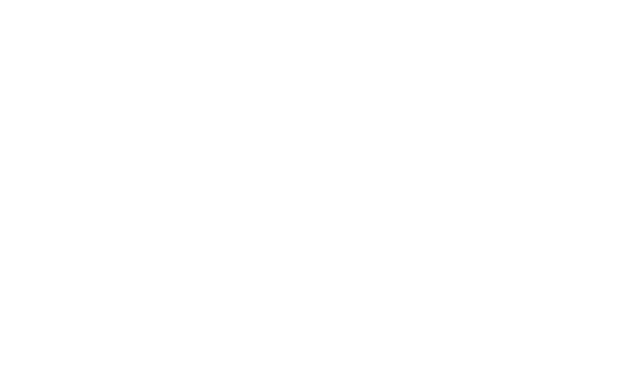
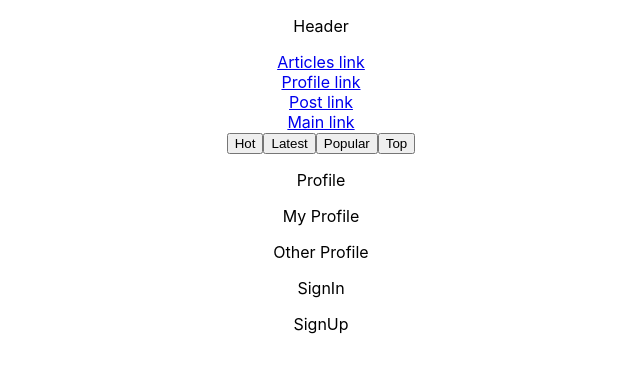
Before and after one commit to maddierosecodes/nc-news, a React (Create React App) app: page /profile/1 in a window 1280 px wide. Shown: the top 372 px of the page, without its empty margins (319-959 px from the left). Built offline with nearby package versions, Linux system fonts and the light colour scheme.

Commit message:
Linking working

```diff
--- a/package.json
+++ b/package.json
@@ -8,6 +8,7 @@
     "@testing-library/user-event": "^12.8.3",
     "react": "^17.0.2",
     "react-dom": "^17.0.2",
+    "react-router-dom": "^5.2.1",
     "react-scripts": "4.0.3",
     "web-vitals": "^1.1.2"
   },
--- a/src/App.js
+++ b/src/App.js
@@ -1,9 +1,58 @@
+// Styles
 import './App.css';
+// Components
+import Header from './Components/Header';
+import Main from './Components/Main';
+import Post from './Components/Post';
+import Article from './Components/Article';
+import { ContainerProvider } from './Components/Container';
+import Profile from './Components/Profile';
+// Package Imports
+import { BrowserRouter as Router, Switch, Route } from 'react-router-dom';
+import { useState, useEffect } from 'react';
 
 function App() {
-  return <div className="App">
-
-  </div>;
+  //States
+  const [currentFilter, setCurrentFilter] = useState({
+    sort: 'DESC',
+    sortBy: 'date',
+    votes: 10
+  });
+  const [latest, setLatest] = useState([
+    { text: 'Welcome to NC News!', link: '/' },
+    { text: 'Bear Attacks Superfan', link: '/profile' }
+  ]);
+  const [categories, setCategories] = useState(['none']);
+  const [currentUser, setCurrentUser] = useState({ username: 'signedOut' });
+  // HTML
+  return (
+    <div className="App">
+      <Router>
+        <Header
+          setCurrentFilter={setCurrentFilter}
+          categories={categories}
+          currentUser={currentUser}
+          latest={latest}
+        />
+        <ContainerProvider setCurrentFilter={setCurrentFilter}>
+          <Switch>
+            <Route exact path="/">
+              <Main />
+            </Route>
+            <Route exact path="/profile/:username">
+              <Profile />
+            </Route>
+            <Route exact path="/articles/:article">
+              <Article />
+            </Route>
+            <Route exact path="/post">
+              <Post />
+            </Route>
+          </Switch>
+        </ContainerProvider>
+      </Router>
+    </div>
+  );
 }
 
 export default App;
--- a/src/Components/Article.js
+++ b/src/Components/Article.js
@@ -0,0 +1,10 @@
+
+const Article = () => {
+  return (
+    <div className="article">
+      <p>Article</p>
+    </div>
+  );
+};
+
+export default Article;
--- a/src/Components/Container.js
+++ b/src/Components/Container.js
@@ -0,0 +1,78 @@
+import { createContext, useState } from 'react';
+
+export const ContainerContext = createContext();
+
+export const ContainerProvider = ({ children, setFilter }) => {
+  const [showTabs, setShowTabs] = useState('show');
+
+  const switchShowTabs = () => {
+    setShowTabs((currTabs) => (currTabs === 'show' ? 'hide' : 'show'));
+  };
+
+  return (
+    <ContainerContext.Provider
+      value={{ showTabs, setShowTabs, switchShowTabs }}>
+      <div className="container">
+        <div className="container__buttonBar">
+          <button
+            className="container__buttonBar__tablinks tablinks--hot"
+            disabled={showTabs === 'show' ? false : true}
+            onclick={() => {
+              setFilter(() => {
+                return {
+                  sort: 'DESC',
+                  sortBy: 'date',
+                  votes: 10
+                };
+              });
+            }}>
+            {showTabs === 'show' ? 'Hot' : ''}
+          </button>
+          <button
+            className="container__buttonBar__tablinks tablinks--hot"
+            disabled={showTabs === 'show' ? false : true}
+            onclick={() => {
+              setFilter(() => {
+                return {
+                  sort: 'DESC',
+                  sortBy: 'date',
+                  votes: 0
+                };
+              });
+            }}>
+            {showTabs === 'show' ? 'Latest' : ''}
+          </button>
+          <button
+            className="container__buttonBar__tablinks tablinks--hot"
+            disabled={showTabs === 'show' ? false : true}
+            onclick={() => {
+              setFilter(() => {
+                return {
+                  sort: 'DESC',
+                  sortBy: 'comments',
+                  votes: 0
+                };
+              });
+            }}>
+            {showTabs === 'show' ? 'Popular' : ''}
+          </button>
+          <button
+            className="container__buttonBar__tablinks tablinks--hot"
+            disabled={showTabs === 'show' ? false : true}
+            onclick={() => {
+              setFilter(() => {
+                return {
+                  sort: 'DESC',
+                  sortBy: 'votes',
+                  votes: 0
+                };
+              });
+            }}>
+            {showTabs === 'show' ? 'Top' : ''}
+          </button>
+        </div>
+        <div className="container__content">{children}</div>
+      </div>
+    </ContainerContext.Provider>
+  );
+};
--- a/src/Components/Header.js
+++ b/src/Components/Header.js
@@ -0,0 +1,19 @@
+import { Link } from 'react-router-dom';
+const Header = ({categories, latest, setFilter, currentUser}) => {
+  return (
+    <div className="header">
+      <p>Header</p>
+      <nav>
+        <Link to={`/articles/1`}>Articles link</Link>
+        <br></br>
+        <Link to={`/profile/username`}>Profile link</Link>
+        <br></br>
+        <Link to={`/post`}>Post link</Link>
+        <br></br>
+        <Link to={`/`}>Main link</Link>
+      </nav>
+    </div>
+  );
+};
+
+export default Header;
--- a/src/Components/Main.js
+++ b/src/Components/Main.js
@@ -0,0 +1,9 @@
+const Main = () => {
+  return (
+    <div className="main">
+      <p>Main</p>
+    </div>
+  );
+};
+
+export default Main;
--- a/src/Components/MyProfile.js
+++ b/src/Components/MyProfile.js
@@ -0,0 +1,9 @@
+const MyProfile = () => {
+  return (
+    <div className="myProfile">
+      <p>My Profile</p>
+    </div>
+  );
+};
+
+export default MyProfile;
--- a/src/Components/OtherProfile.js
+++ b/src/Components/OtherProfile.js
@@ -0,0 +1,9 @@
+const OtherProfile = () => {
+  return (
+    <div className="otherProfile">
+      <p>Other Profile</p>
+    </div>
+  );
+};
+
+export default OtherProfile;
--- a/src/Components/Post.js
+++ b/src/Components/Post.js
@@ -0,0 +1,9 @@
+const Post = () => {
+  return (
+    <div className="post">
+      <p>Post</p>
+    </div>
+  );
+};
+
+export default Post;
--- a/src/Components/Profile.js
+++ b/src/Components/Profile.js
@@ -0,0 +1,18 @@
+import SignIn from './SignIn';
+import SignUp from './SignUp';
+import OtherProfile from './OtherProfile';
+import MyProfile from './MyProfile';
+
+const Profile = () => {
+  return (
+    <div className="profile">
+      <p>Profile</p>
+      <MyProfile />
+      <OtherProfile />
+      <SignIn />
+      <SignUp />
+    </div>
+  );
+};
+
+export default Profile;
--- a/src/Components/SignIn.js
+++ b/src/Components/SignIn.js
@@ -0,0 +1,9 @@
+const SignIn = () => {
+  return (
+    <div className="signIn">
+      <p>SignIn</p>
+    </div>
+  );
+};
+
+export default SignIn;
--- a/src/Components/SignUp.js
+++ b/src/Components/SignUp.js
@@ -0,0 +1,9 @@
+const SignIn = () => {
+  return (
+    <div className="signIn">
+      <p>SignUp</p>
+    </div>
+  );
+};
+
+export default SignIn;
```
Also changed, not shown: 1 other file (tests, documents, lock files or other folders).
